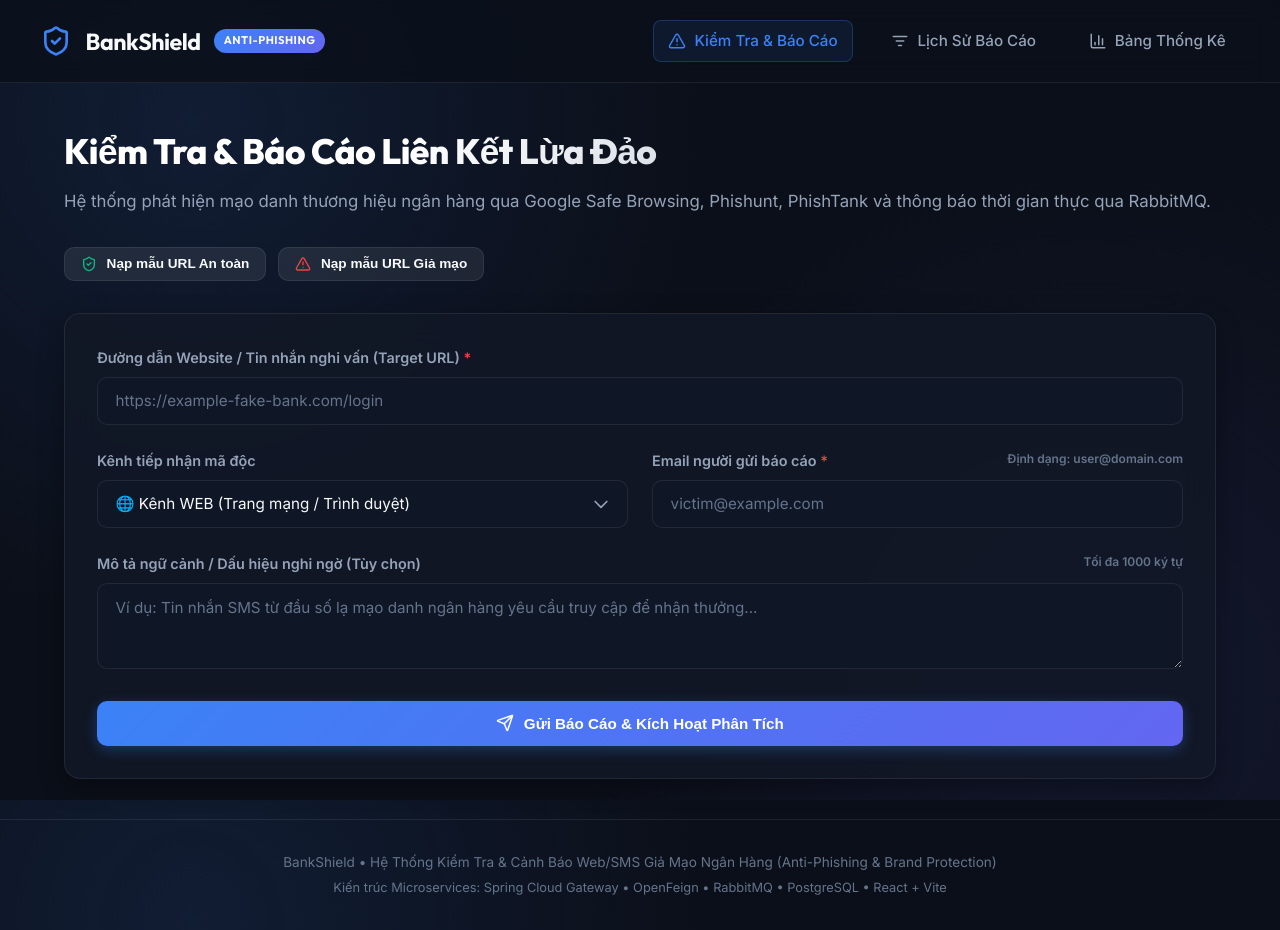
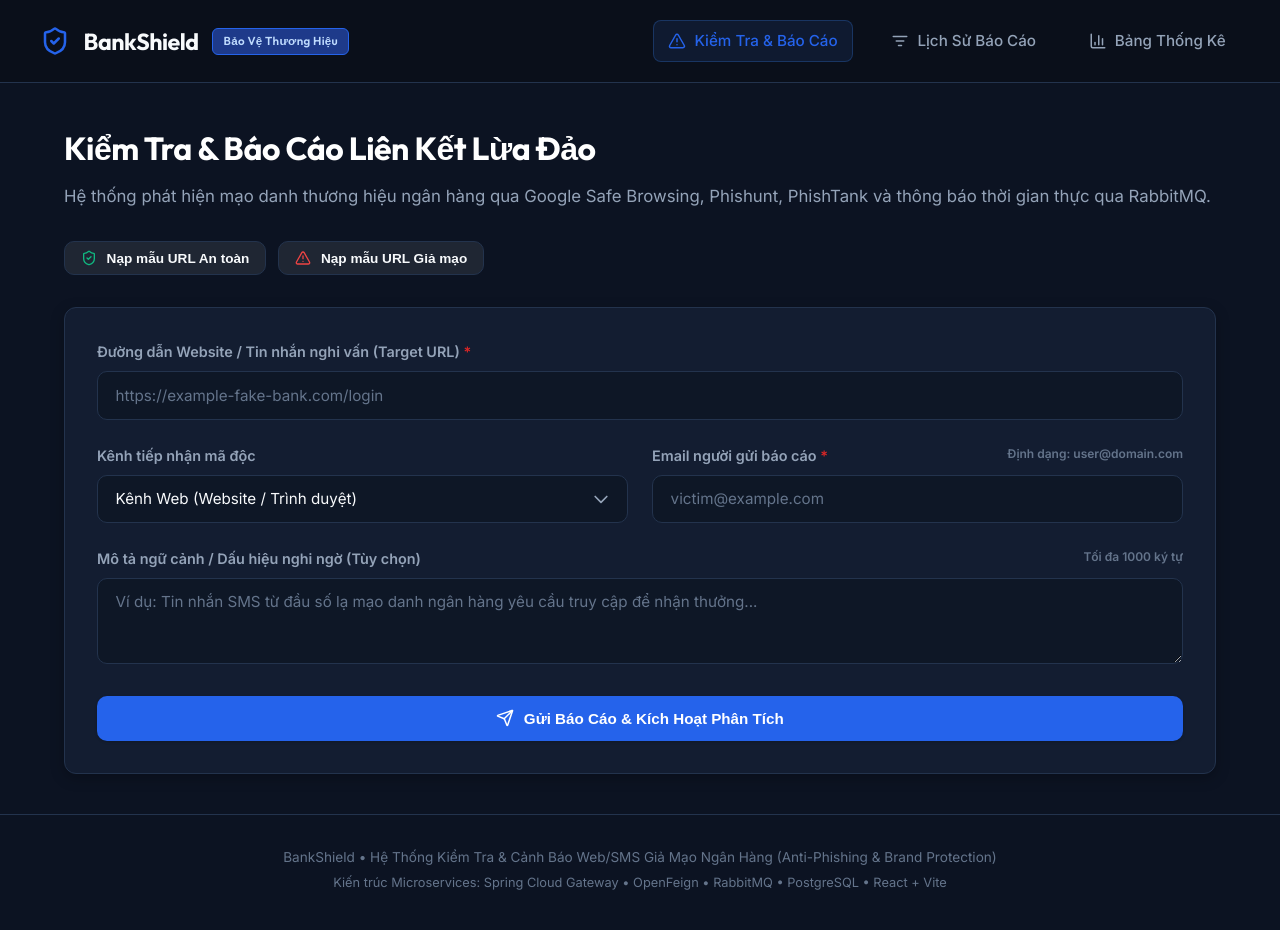
Before and after one commit to congtinh06/Nhom3_CNPM, a React (Vite) app in the folder frontend/: page / in a window 1280 px wide. Built offline with nearby package versions, Linux system fonts and the light colour scheme; no server answers.

Commit message:
Cập nhật giao diện chuẩn doanh nghiệp và chuẩn hóa thông báo

```diff
--- a/frontend/src/components/Navbar.tsx
+++ b/frontend/src/components/Navbar.tsx
@@ -6,9 +6,9 @@ export const Navbar: React.FC = () => {
   return (
     <header className="navbar">
       <NavLink to="/" className="brand-logo">
-        <ShieldCheck size={32} color="#3b82f6" />
+        <ShieldCheck size={30} color="#2563eb" />
         <span>BankShield</span>
-        <span className="brand-badge">Anti-Phishing</span>
+        <span className="brand-badge">Bảo Vệ Thương Hiệu</span>
       </NavLink>
 
       <nav className="nav-links">
--- a/frontend/src/index.css
+++ b/frontend/src/index.css
@@ -2,45 +2,45 @@
   --font-primary: 'Inter', -apple-system, BlinkMacSystemFont, sans-serif;
   --font-heading: 'Outfit', sans-serif;
 
-  /* Color Palette - Cyber / Security Dark Theme */
-  --bg-main: #0b0f19;
-  --bg-card: rgba(18, 24, 38, 0.85);
-  --bg-card-hover: rgba(26, 34, 53, 0.95);
-  --bg-input: #0f1626;
+  /* Bảng màu - Giao diện Cổng An Ninh Ngân Hàng Doanh Nghiệp */
+  --bg-main: #0c1322;
+  --bg-card: #131d31;
+  --bg-card-hover: #18253d;
+  --bg-input: #0e1726;
 
-  --border-color: rgba(255, 255, 255, 0.08);
-  --border-glow: rgba(59, 130, 246, 0.35);
+  --border-color: #23334d;
+  --border-glow: #2563eb;
 
   --text-primary: #f8fafc;
   --text-secondary: #94a3b8;
   --text-muted: #64748b;
 
-  /* Accents */
-  --accent-blue: #3b82f6;
-  --accent-blue-hover: #2563eb;
-  --accent-cyan: #06b6d4;
-  --accent-indigo: #6366f1;
+  /* Màu chủ đạo - Xanh chuẩn doanh nghiệp */
+  --accent-blue: #2563eb;
+  --accent-blue-hover: #1d4ed8;
+  --accent-cyan: #0284c7;
+  --accent-indigo: #3b82f6;
 
-  /* Status Colors */
-  --danger: #ef4444;
-  --danger-bg: rgba(239, 68, 68, 0.15);
-  --danger-border: rgba(239, 68, 68, 0.4);
+  /* Trạng thái cảnh báo */
+  --danger: #dc2626;
+  --danger-bg: rgba(220, 38, 38, 0.12);
+  --danger-border: rgba(220, 38, 38, 0.35);
 
-  --warning: #f59e0b;
-  --warning-bg: rgba(245, 158, 11, 0.15);
-  --warning-border: rgba(245, 158, 11, 0.4);
+  --warning: #d97706;
+  --warning-bg: rgba(217, 119, 6, 0.12);
+  --warning-border: rgba(217, 119, 6, 0.35);
 
-  --success: #10b981;
-  --success-bg: rgba(16, 185, 129, 0.15);
-  --success-border: rgba(16, 185, 129, 0.4);
+  --success: #059669;
+  --success-bg: rgba(5, 150, 105, 0.12);
+  --success-border: rgba(5, 150, 105, 0.35);
 
-  --info: #0ea5e9;
-  --info-bg: rgba(14, 165, 233, 0.15);
-  --info-border: rgba(14, 165, 233, 0.4);
+  --info: #0284c7;
+  --info-bg: rgba(2, 132, 199, 0.12);
+  --info-border: rgba(2, 132, 199, 0.35);
 
-  --shadow-sm: 0 2px 8px rgba(0, 0, 0, 0.25);
-  --shadow-md: 0 8px 24px rgba(0, 0, 0, 0.35);
-  --shadow-glow: 0 0 25px rgba(59, 130, 246, 0.2);
+  --shadow-sm: 0 1px 3px rgba(0, 0, 0, 0.2);
+  --shadow-md: 0 4px 14px rgba(0, 0, 0, 0.25);
+  --shadow-glow: none;
 }
 
 * {
@@ -55,10 +55,6 @@ body {
   color: var(--text-primary);
   min-height: 100vh;
   line-height: 1.6;
-  background-image:
-    radial-gradient(circle at 15% 15%, rgba(59, 130, 246, 0.12) 0%, transparent 40%),
-    radial-gradient(circle at 85% 85%, rgba(99, 102, 241, 0.1) 0%, transparent 40%);
-  background-attachment: fixed;
   -webkit-font-smoothing: antialiased;
 }
 
@@ -104,13 +100,14 @@ body {
 }
 
 .brand-badge {
-  font-size: 0.7rem;
-  padding: 0.2rem 0.6rem;
-  background: linear-gradient(135deg, var(--accent-blue), var(--accent-indigo));
-  border-radius: 9999px;
-  text-transform: uppercase;
-  font-weight: 700;
-  letter-spacing: 0.5px;
+  font-size: 0.725rem;
+  padding: 0.2rem 0.65rem;
+  background: #1e3a8a;
+  color: #bfdbfe;
+  border: 1px solid #2563eb;
+  border-radius: 6px;
+  font-weight: 600;
+  letter-spacing: 0.3px;
 }
 
 .nav-links {
@@ -143,19 +140,18 @@ body {
   border: 1px solid rgba(59, 130, 246, 0.25);
 }
 
-/* Cards & Glassmorphism */
+/* Cards & Containers - Chuẩn Doanh Nghiệp */
 .glass-card {
   background: var(--bg-card);
-  backdrop-filter: blur(16px);
   border: 1px solid var(--border-color);
-  border-radius: 16px;
+  border-radius: 12px;
   padding: 2rem;
   box-shadow: var(--shadow-md);
-  transition: transform 0.2s ease, border-color 0.2s ease;
+  transition: border-color 0.2s ease;
 }
 
 .glass-card:hover {
-  border-color: rgba(255, 255, 255, 0.15);
+  border-color: #334566;
 }
 
 /* Typography & Headings */
@@ -165,12 +161,10 @@ h1, h2, h3, h4 {
 }
 
 .page-title {
-  font-size: 2.2rem;
-  font-weight: 800;
+  font-size: 2rem;
+  font-weight: 700;
   margin-bottom: 0.5rem;
-  background: linear-gradient(135deg, #ffffff 30%, #94a3b8 100%);
-  -webkit-background-clip: text;
-  -webkit-text-fill-color: transparent;
+  color: #ffffff;
 }
 
 .page-subtitle {
@@ -250,15 +244,15 @@ h1, h2, h3, h4 {
 }
 
 .btn-primary {
-  background: linear-gradient(135deg, var(--accent-blue), var(--accent-indigo));
+  background: var(--accent-blue);
   color: #ffffff;
-  box-shadow: 0 4px 14px rgba(59, 130, 246, 0.3);
+  box-shadow: 0 1px 3px rgba(0, 0, 0, 0.2);
 }
 
 .btn-primary:hover:not(:disabled) {
-  opacity: 0.92;
+  background: var(--accent-blue-hover);
   transform: translateY(-1px);
-  box-shadow: 0 6px 20px rgba(59, 130, 246, 0.4);
+  box-shadow: 0 4px 12px rgba(37, 99, 235, 0.25);
 }
 
 .btn-primary:disabled {
--- a/frontend/src/pages/ReportFormPage.tsx
+++ b/frontend/src/pages/ReportFormPage.tsx
@@ -159,8 +159,8 @@ export const ReportFormPage: React.FC = () => {
                 value={channel}
                 onChange={(e) => setChannel(e.target.value as ReportChannel)}
               >
-                <option value="WEB">🌐 Kênh WEB (Trang mạng / Trình duyệt)</option>
-                <option value="SMS">📱 Kênh SMS (Tin nhắn điện thoại mạo danh)</option>
+                <option value="WEB">Kênh Web (Website / Trình duyệt)</option>
+                <option value="SMS">Kênh SMS (Tin nhắn điện thoại)</option>
               </select>
             </div>
 
@@ -316,12 +316,12 @@ export const ReportFormPage: React.FC = () => {
               <p><strong>URL mục tiêu:</strong> <code style={{ color: 'var(--accent-blue)' }}>{result.targetUrl}</code></p>
               {result.isPhishing && (
                 <p style={{ marginTop: '0.5rem', color: 'var(--danger)' }}>
-                  ⚡ Sự kiện <code>ReportCreatedEvent</code> đã được phát lên RabbitMQ. Notification-service đang tự động gửi cảnh báo khẩn cấp tới hộp thư quản trị viên!
+                  Hệ thống đã phát sự kiện <code>ReportCreatedEvent</code> lên hàng đợi RabbitMQ. Dịch vụ thông báo đang tự động gửi email cảnh báo tới quản trị viên.
                 </p>
               )}
               {result.status === 'PENDING' && (
                 <p style={{ marginTop: '0.5rem', color: 'var(--warning)' }}>
-                  ⚠️ Hệ thống kiểm tra bên ngoài phản hồi chậm hoặc đang bảo trì. Báo cáo đã được lưu an toàn vào cơ sở dữ liệu để tái kiểm tra tự động.
+                  Hệ thống kiểm tra bên ngoài phản hồi chậm hoặc đang bảo trì. Báo cáo đã được lưu an toàn vào cơ sở dữ liệu để tiếp tục xử lý.
                 </p>
               )}
             </div>
--- a/frontend/src/pages/ReportListPage.tsx
+++ b/frontend/src/pages/ReportListPage.tsx
@@ -86,8 +86,8 @@ export const ReportListPage: React.FC = () => {
               onChange={(e) => setFilterChannel(e.target.value)}
             >
               <option value="ALL">Tất cả kênh (Web & SMS)</option>
-              <option value="WEB">🌐 Chỉ kênh Web</option>
-              <option value="SMS">📱 Chỉ kênh SMS</option>
+              <option value="WEB">Kênh Web</option>
+              <option value="SMS">Kênh SMS</option>
             </select>
           </div>
 
@@ -99,9 +99,9 @@ export const ReportListPage: React.FC = () => {
               onChange={(e) => setFilterVerdict(e.target.value)}
             >
               <option value="ALL">Tất cả kết luận</option>
-              <option value="PHISHING">⚠️ Giả mạo / Phishing</option>
-              <option value="SAFE">✅ An toàn</option>
-              <option value="PENDING">⏳ Đang xử lý (Pending)</option>
+              <option value="PHISHING">Giả mạo (Phishing)</option>
+              <option value="SAFE">An toàn</option>
+              <option value="PENDING">Đang xử lý</option>
             </select>
           </div>
         </div>
--- a/frontend/src/pages/StatsDashboardPage.tsx
+++ b/frontend/src/pages/StatsDashboardPage.tsx
@@ -92,7 +92,7 @@ export const StatsDashboardPage: React.FC = () => {
         <div style={{ display: 'flex', alignItems: 'center', gap: '0.75rem', marginBottom: '1.25rem' }}>
           <Cpu size={24} color="#3b82f6" />
           <div>
-            <h2 style={{ fontSize: '1.25rem', fontWeight: 700 }}>Sandbox Thử Nghiệm Trực Tiếp Link Verification API</h2>
+            <h2 style={{ fontSize: '1.25rem', fontWeight: 700 }}>Kiểm Tra Trực Tiếp API Kiểm Định Liên Kết</h2>
             <p style={{ fontSize: '0.875rem', color: 'var(--text-secondary)' }}>
               Gọi trực tiếp tới <code>POST /api/v1/verify</code> thông qua Spring Cloud Gateway (:8080)
             </p>
@@ -130,7 +130,7 @@ export const StatsDashboardPage: React.FC = () => {
                 <strong>Domain: {verifyResult.domain}</strong>
               </div>
               <span className={`badge ${verifyResult.isPhishing ? 'badge-danger' : 'badge-success'}`}>
-                {verifyResult.isPhishing ? 'PHISHING CONFIRMED' : 'CLEAN'}
+                {verifyResult.isPhishing ? 'PHÁT HIỆN GIẢ MẠO' : 'AN TOÀN'}
               </span>
             </div>
 
```
